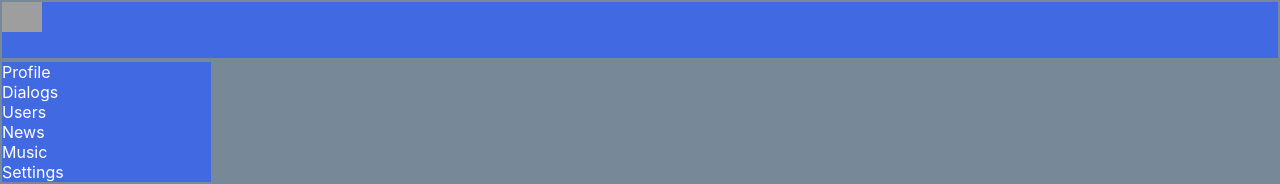
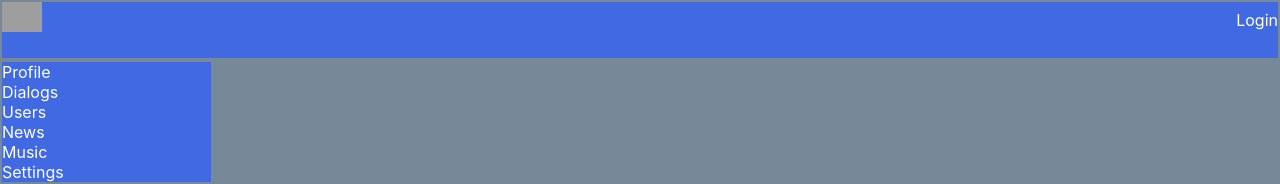
Before and after one commit to MaxHuzarevich/react_app, a React (Create React App) app: page / in a window 1280 px wide. Shown: the top 184 px of the page. Built offline with nearby package versions, Linux system fonts and the light colour scheme; no server answers; grey boxes are pictures that could not be loaded.

Commit message:
- authReducer

```diff
--- a/src/App.tsx
+++ b/src/App.tsx
@@ -1,6 +1,5 @@
 import React from 'react';
 import './App.css';
-import {Header} from "./Components/Header/Header";
 import {Navbar} from "./Components/Navbar/Navbar";
 import {Route} from 'react-router-dom';
 import {Music} from "./Components/Music/Music";
@@ -9,11 +8,12 @@ import {Settings} from "./Components/Settings/Setings";
 import {SuperDialogsContainer} from "./Components/Dialogs/Dialogs/DialogsContainer";
 import {SuperUsersContainer} from './Components/Users/UsersContainer';
 import Profile_Container from "./Components/Profile/Profile/ProfileContainer";
+import HeaderContainer from "./Components/Header/HeaderContainer";
 
 function App() {
     return (
         <div className='app-wrapper'>
-            <Header/>
+            <HeaderContainer/>
             <Navbar/>
             <div className='app-wrapper-content'>
                 <Route path='/dialogs'
--- a/src/Components/Header/Header.module.css
+++ b/src/Components/Header/Header.module.css
@@ -7,3 +7,16 @@
 .header img {
     width: 40px;
 }
+
+.loginBlock {
+    margin-top: -2%;
+    float: right;
+}
+
+.loginBlock a {
+    color: white;
+    text-decoration: none;
+}
+.loginBlock a:hover {
+    color: lightgreen;
+}
--- a/src/Components/Header/Header.tsx
+++ b/src/Components/Header/Header.tsx
@@ -1,7 +1,9 @@
 import React from "react";
+import {NavLink} from "react-router-dom";
 import classes from './Header.module.css'
+import {headerContainerPropsType} from "./HeaderContainer";
 
-export const Header = () => {
+export const Header = ({isAuth, login}: headerContainerPropsType) => {
     return (
         <div className={classes.header}>
             <header>
@@ -10,6 +12,13 @@ export const Header = () => {
                     alt='logo'
                 />
             </header>
+            <div className={classes.loginBlock}>
+                {
+                    isAuth
+                        ? login :
+                        <NavLink to={'/login'}>Login</NavLink>
+                }
+            </div>
         </div>
     )
 }
--- /dev/null
+++ b/src/Components/Header/HeaderContainer.tsx
@@ -0,0 +1,45 @@
+import React from "react";
+import {Header} from "./Header";
+import axios from "axios";
+import {connect} from "react-redux";
+import {dataType, setAuthUserData} from "../State/auth-reducer";
+import {AppStateType} from "../State/redux-store";
+
+export type MapStateToPropsType = {
+    login: string | null
+    isAuth: boolean
+}
+export type MapDispatchToPropsType = {
+    setAuthUserData: (data: dataType) => void
+}
+
+export type headerContainerPropsType = MapStateToPropsType & MapDispatchToPropsType
+
+const MapStateToProps = (state: AppStateType): MapStateToPropsType => ({
+    isAuth: state.auth.isAuth,
+    login: state.auth.login
+})
+
+class HeaderContainer extends React.Component<headerContainerPropsType, any> {
+
+    componentDidMount() {
+        axios.get(
+            `https://social-network.samuraijs.com/api/1.0/auth/me`, {withCredentials: true})
+            .then(response => {
+                debugger
+                if (response.data.resultCode === 0) {
+                    this.props.setAuthUserData(response.data.data)
+                }
+            })
+    }
+
+    render() {
+        return <Header
+            setAuthUserData={this.props.setAuthUserData}
+            isAuth={this.props.isAuth}
+            login={this.props.login}
+        />
+    }
+}
+
+export default connect(MapStateToProps, {setAuthUserData})(HeaderContainer)
--- /dev/null
+++ b/src/Components/State/auth-reducer.ts
@@ -0,0 +1,43 @@
+const SET_USER_DATA = 'SET_USER_DATA'
+
+export const setAuthUserData = (data: dataType) => {
+    return {
+        type: SET_USER_DATA,
+        data: data
+    } as const
+}
+
+export type setAuthUSerDataType = ReturnType<typeof setAuthUserData>
+
+export type dataType = {
+    id: number | null
+    email: string | null
+    login: string | null
+}
+
+export type InitialStateType = {
+    id: number | null
+    email: string | null
+    login: string | null
+    isAuth: boolean
+};
+
+let initialState: InitialStateType = {
+    id: null,
+    email: null,
+    login: null,
+    isAuth: false
+}
+
+export const AuthReducer = (state:InitialStateType = initialState, action: setAuthUSerDataType) => {
+    switch (action.type) {
+        case SET_USER_DATA:
+            return {
+                ...state,
+                ...action.data,
+                isAuth: true
+            }
+        default:
+            return state
+    }
+}
--- a/src/Components/State/redux-store.ts
+++ b/src/Components/State/redux-store.ts
@@ -8,19 +8,24 @@ import {
     unfollowActionType,
     usersReducer
 } from "./users-reducer";
+import {AuthReducer, setAuthUSerDataType} from "./auth-reducer";
 
 export type actionTypes =
     addPostActionType | updateNewPostTextType |
     updateNewMessageText | addNewMessageText |
     followActionType | unfollowActionType |
     setUsersActionType | setCurrentPageActionType |
-    setTotalUserCountActionType | toggleIsFetchingActionType | setUserProfileType
+    setTotalUserCountActionType | toggleIsFetchingActionType
+    | setUserProfileType | setAuthUSerDataType
 
 
 let reducers = combineReducers({
     profilePage: profileReducer,
     dialogsPage: dialogsReducer,
-    usersPage: usersReducer
+    usersPage: usersReducer,
+    auth: AuthReducer
 })
 
+export type AppStateType = ReturnType<typeof reducers>
+
 export let store = createStore(reducers)
```
